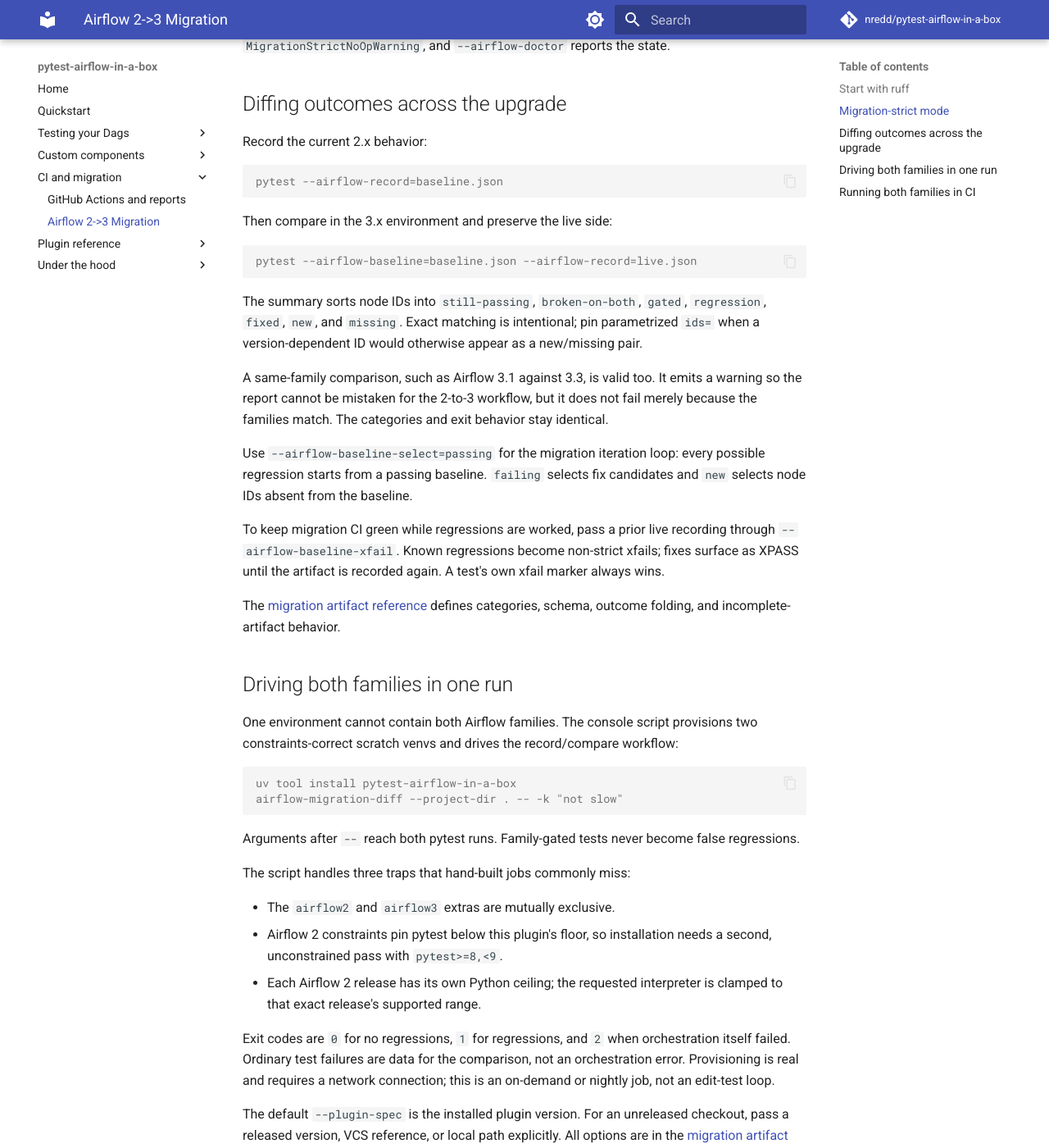
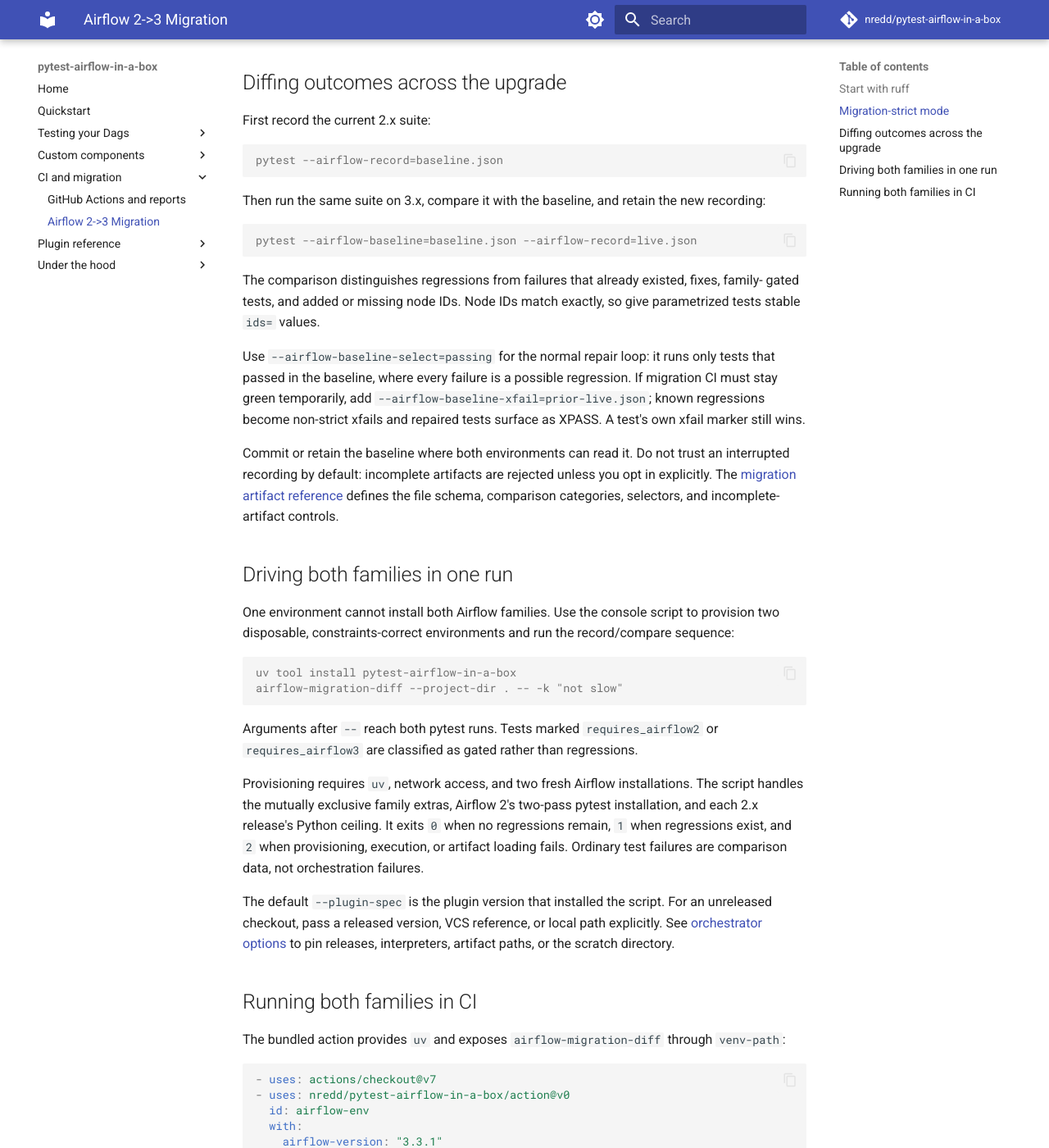
Before and after one commit to nredd/pytest-airflow-in-a-box, an MkDocs documentation site: the page built from docs/guide/migration.md, in a window 1280 px wide and 1400 px high, scrolled down 1353 px. Shown: the whole window at 82% size. Built offline with MkDocs 1.6.1 and Material for MkDocs 9.7.7, drawn with Linux system fonts in a browser that asks for light colours; comment, search, counter and statistics services are not loaded; some of the changed text lies outside the part shown.

Commit message:
docs: streamline Airflow migration guide

````diff
--- a/docs/guide/migration.md
+++ b/docs/guide/migration.md
@@ -1,31 +1,30 @@
 # Airflow 2->3 Migration
 
-You are on Airflow 2, you have to be on 3, and the question is *what breaks*. Answer it in four
-layers, cheapest first:
+Move the suite in four passes, from static checks to a real cross-family comparison:
 
-1. Ruff finds removed or moved symbols in every line it can parse.
-2. Migration-strict turns executed Airflow deprecations into test failures on 2.x.
-3. Outcome recording compares the same suite across real 2.x and 3.x environments.
-4. `airflow-migration-diff` provisions both environments and runs that comparison for you.
+1. Find removed imports and symbols with Ruff.
+2. Turn executed Airflow 2 deprecations into failures.
+3. Record the passing 2.x contract and compare it on 3.x.
+4. Automate both environments with `airflow-migration-diff`.
 
-Each layer is blind on a different axis; run all four during the migration, then delete the
-bridge after cutover.
+Keep both families green while you migrate. Remove the family gates, baseline artifacts, and
+migration-only assertions after cutover.
 
 ## Start with ruff
 
-Enable hard Airflow 3 removals immediately:
+Enable rules for APIs removed from Airflow 3:
 
 ```toml
 [tool.ruff.lint]
 extend-select = ["AIR301", "AIR302"]
 ```
 
-Ruff sees unexecuted source that a test run cannot. It does not see provider-issued runtime
-deprecations or symbols hidden behind dynamic imports.
+Ruff finds removed APIs in source that tests never execute. It cannot find runtime deprecations
+from Airflow or providers.
 
-Delay `AIR311` and `AIR312` until the 3.x cutover. Their suggested imports do not exist on 2.x,
-and `AIR311` includes safe autofixes that a normal `ruff check --fix` will apply. If you want an
-inventory before cutover, make the suggestions visible but unfixable in a non-gating job:
+Delay `AIR311` and `AIR312` until cutover: their replacements may not import on Airflow 2, and
+`AIR311` has safe fixes that `ruff check --fix` will apply. To inventory those findings without
+rewriting the dual-family branch, run them in a non-gating job and disable their fixes:
 
 ```toml
 [tool.ruff.lint]
@@ -33,22 +32,22 @@
 unfixable = ["AIR311", "AIR312"]
 ```
 
-Family markers gate test execution, not Python import. They cannot rescue a Dag or test module
-whose import was rewritten to a 3.x-only path.
+Family markers control whether a test runs; they cannot protect a module whose import already
+uses a 3.x-only path.
 
 ## Migration-strict mode
 
-On the Airflow 2.x leg:
+Run the Airflow 2 leg with:
 
 ```console
 pytest --airflow-migration-strict
 ```
 
-The flag promotes `RemovedInAirflow3Warning` and `AirflowProviderDeprecationWarning` during the
-runtest phase only. Collection remains nonfatal because Airflow itself emits those categories
-while importing on 2.x. Plain `DeprecationWarning` remains excluded.
+This turns `RemovedInAirflow3Warning` and `AirflowProviderDeprecationWarning` raised during tests
+into failures. Collection warnings remain nonfatal because Airflow 2 emits the same categories
+while importing. Plain `DeprecationWarning` is not promoted.
 
-Allowlist a known warning with pytest's normal later-wins filter precedence:
+Use pytest's normal warning filters for a migration you have deliberately deferred:
 
 ```ini
 [pytest]
@@ -56,89 +55,80 @@
     ignore:known message:airflow.exceptions.RemovedInAirflow3Warning
 ```
 
-On Airflow 3 or without Airflow, the flag is a visible no-op: configure emits
-`MigrationStrictNoOpWarning`, and `--airflow-doctor` reports the state.
+The option is a reported no-op on Airflow 3 or when Airflow is absent. Prefer Airflow 2.11 for
+this pass because it contains the final 2.x deprecation signals.
 
 ## Diffing outcomes across the upgrade
 
-Record the current 2.x behavior:
+First record the current 2.x suite:
 
 ```console
 pytest --airflow-record=baseline.json
 ```
 
-Then compare in the 3.x environment and preserve the live side:
+Then run the same suite on 3.x, compare it with the baseline, and retain the new recording:
 
 ```console
 pytest --airflow-baseline=baseline.json --airflow-record=live.json
 ```
 
-The summary sorts node IDs into `still-passing`, `broken-on-both`, `gated`, `regression`,
-`fixed`, `new`, and `missing`. Exact matching is intentional; pin parametrized `ids=` when a
-version-dependent ID would otherwise appear as a new/missing pair.
+The comparison distinguishes regressions from failures that already existed, fixes, family-
+gated tests, and added or missing node IDs. Node IDs match exactly, so give parametrized tests
+stable `ids=` values.
 
-A same-family comparison, such as Airflow 3.1 against 3.3, is valid too. It emits a warning so
-the report cannot be mistaken for the 2-to-3 workflow, but it does not fail merely because the
-families match. The categories and exit behavior stay identical.
+Use `--airflow-baseline-select=passing` for the normal repair loop: it runs only tests that
+passed in the baseline, where every failure is a possible regression. If migration CI must stay
+green temporarily, add `--airflow-baseline-xfail=prior-live.json`; known regressions become
+non-strict xfails and repaired tests surface as XPASS. A test's own xfail marker still wins.
 
-Use `--airflow-baseline-select=passing` for the migration iteration loop: every possible
-regression starts from a passing baseline. `failing` selects fix candidates and `new` selects
-node IDs absent from the baseline.
-
-To keep migration CI green while regressions are worked, pass a prior live recording through
-`--airflow-baseline-xfail`. Known regressions become non-strict xfails; fixes surface as XPASS
-until the artifact is recorded again. A test's own xfail marker always wins.
-
-The [migration artifact reference](../reference/migration.md) defines categories, schema,
-outcome folding, and incomplete-artifact behavior.
+Commit or retain the baseline where both environments can read it. Do not trust an interrupted
+recording by default: incomplete artifacts are rejected unless you opt in explicitly. The
+[migration artifact reference](../reference/migration.md) defines the file schema, comparison
+categories, selectors, and incomplete-artifact controls.
 
 ## Driving both families in one run
 
-One environment cannot contain both Airflow families. The console script provisions two
-constraints-correct scratch venvs and drives the record/compare workflow:
+One environment cannot install both Airflow families. Use the console script to provision two
+disposable, constraints-correct environments and run the record/compare sequence:
 
 ```console
 uv tool install pytest-airflow-in-a-box
 airflow-migration-diff --project-dir . -- -k "not slow"
 ```
 
-Arguments after `--` reach both pytest runs. Family-gated tests never become false regressions.
+Arguments after `--` reach both pytest runs. Tests marked `requires_airflow2` or
+`requires_airflow3` are classified as gated rather than regressions.
 
-The script handles three traps that hand-built jobs commonly miss:
+Provisioning requires `uv`, network access, and two fresh Airflow installations. The script
+handles the mutually exclusive family extras, Airflow 2's two-pass pytest installation, and
+each 2.x release's Python ceiling. It exits `0` when no regressions remain, `1` when regressions
+exist, and `2` when provisioning, execution, or artifact loading fails. Ordinary test failures
+are comparison data, not orchestration failures.
 
-- The `airflow2` and `airflow3` extras are mutually exclusive.
-- Airflow 2 constraints pin pytest below this plugin's floor, so installation needs a second,
-  unconstrained pass with `pytest>=8,<9`.
-- Each Airflow 2 release has its own Python ceiling; the requested interpreter is clamped to
-  that exact release's supported range.
-
-Exit codes are `0` for no regressions, `1` for regressions, and `2` when orchestration itself
-failed. Ordinary test failures are data for the comparison, not an orchestration error.
-Provisioning is real and requires a network connection; this is an on-demand or nightly job,
-not an edit-test loop.
-
-The default `--plugin-spec` is the installed plugin version. For an unreleased checkout, pass a
-released version, VCS reference, or local path explicitly. All options are in the
-[migration artifact reference](../reference/migration.md#orchestrator-options).
+The default `--plugin-spec` is the plugin version that installed the script. For an unreleased
+checkout, pass a released version, VCS reference, or local path explicitly. See
+[orchestrator options](../reference/migration.md#orchestrator-options) to pin releases,
+interpreters, artifact paths, or the scratch directory.
 
 ## Running both families in CI
 
-The bundled action installs `uv` and exposes the console script through `venv-path`:
+The bundled action provides `uv` and exposes `airflow-migration-diff` through `venv-path`:
 
 ```yaml
+- uses: actions/checkout@v7
 - uses: nredd/pytest-airflow-in-a-box/action@v0
   id: airflow-env
   with:
-    airflow-version: "3.3.0"
-    python-version: "3.12"
+    airflow-version: "3.3.1"
+    python-version: "3.13"
 
 - run: ${{ steps.airflow-env.outputs.venv-path }}/bin/airflow-migration-diff --project-dir .
 ```
 
-The action's Airflow version only hosts the script; the compared releases come from
-`--airflow2-version` and `--airflow3-version`. Without the action, install the tool with `uv`
-and run the same command.
+The action's Airflow version hosts the script; `--airflow2-version` and
+`--airflow3-version` select the two releases being compared. Without the action, install the
+tool with `uv` and run the same command.
 
-Budget two fresh Airflow installations per invocation. Ruff and migration-strict belong in the
-per-push gate; the real two-family diff belongs in a nightly or on-demand job. See
-[GitHub Actions and reports](ci/github-action.md) for the environment and artifact setup.
+Run Ruff and migration-strict on every push. Schedule the two-family diff nightly or on demand,
+because it creates both environments from scratch. See
+[GitHub Actions and reports](ci/github-action.md) for action inputs and report artifacts.
````
